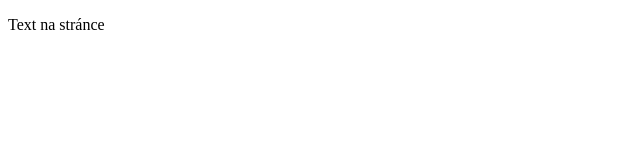
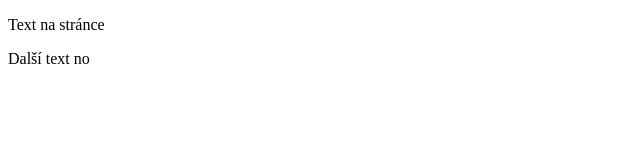
Before and after one commit to Ankorianos/MujGit, a plain HTML site: page index.html in a window 1280 px wide. Shown: the full height of the page, 0-640 px from the left. Drawn offline with Linux system fonts and the light colour scheme.

Commit message:
Úprava souboru index.html
Vytvoření nového paragrafu s textem "Další text no" v souboru index.html.

```diff
--- a/index.html
+++ b/index.html
@@ -5,5 +5,6 @@
     </head>
     <body>
         <p>Text na stránce</p>
+        <p>Další text no</p>
     </body>
 </html>
```
